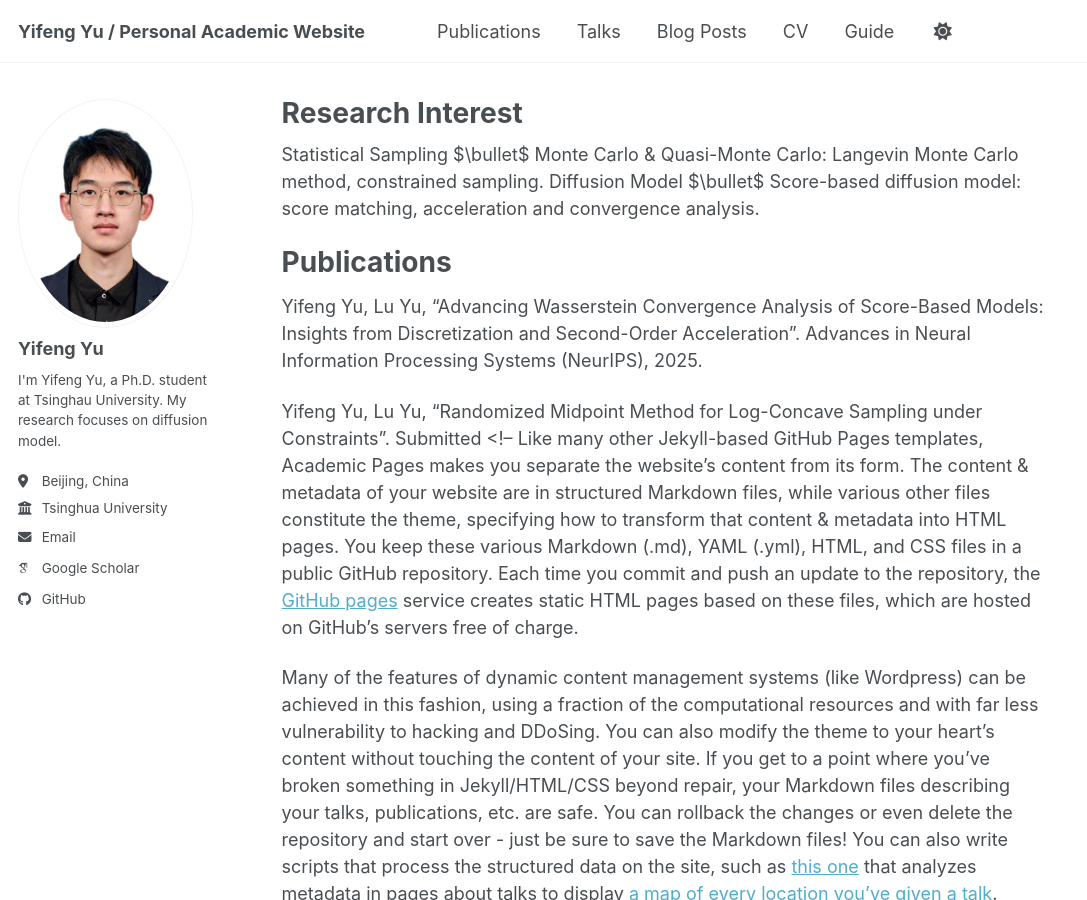
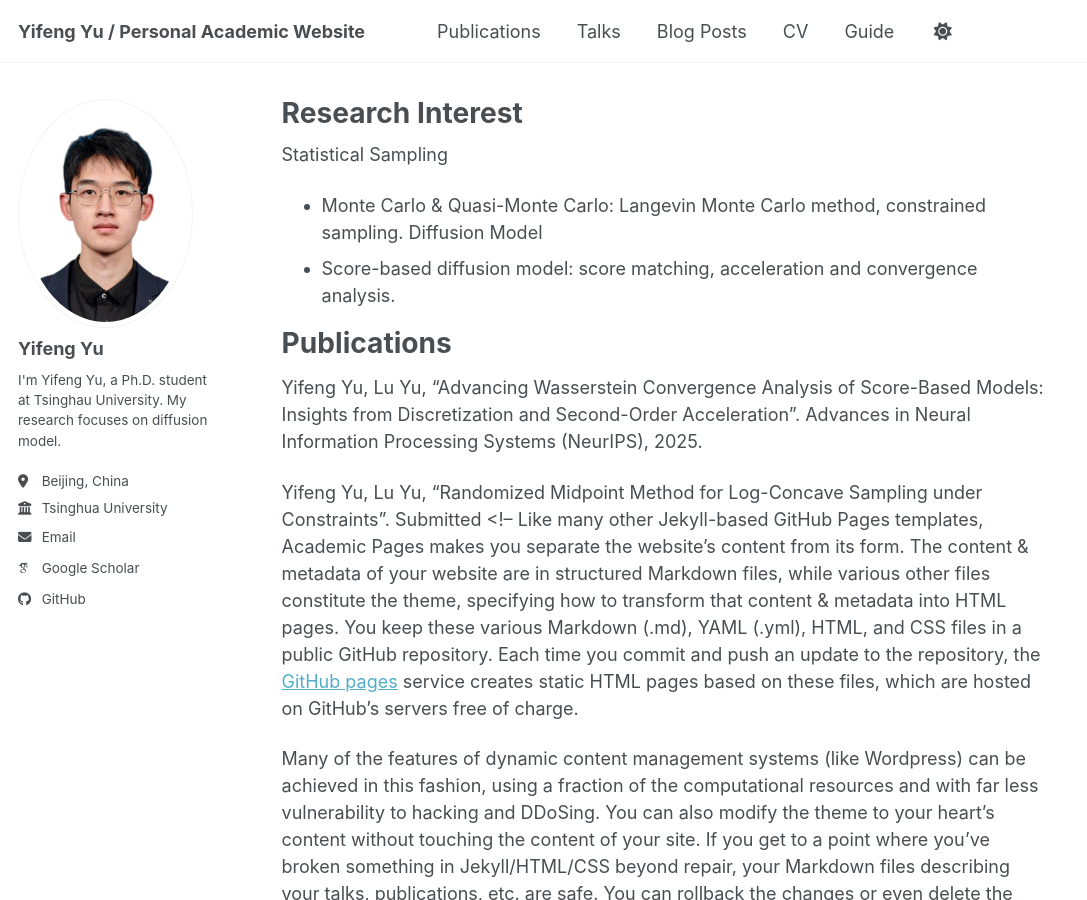
Before and after one commit to Iffen-Yu/iffen-yu.github.io, a Jekyll site: the page built from _pages/about.md, in a window 1280 px wide and 900 px high. Shown: the whole window, without its empty margins (0-1087 px from the left). Built offline with Jekyll 4.4.1, drawn with Linux system fonts in a browser that asks for light colours; some web fonts are replaced; a script bundle is joined from its source files by our own code; library files that are not in the unit come from our copies; some of the changed lines change nothing that is shown.

Commit message:
Update about.md

```diff
--- a/_pages/about.md
+++ b/_pages/about.md
@@ -11,9 +11,9 @@ redirect_from:
 
  You can fork [this template](https://github.com/academicpages/academicpages.github.io) right now, modify the configuration and Markdown files, add your own PDFs and other content, and have your own site for free, with no ads! -->
 Statistical Sampling
-$\bullet$ Monte Carlo & Quasi-Monte Carlo: Langevin Monte Carlo method, constrained sampling.
+- Monte Carlo & Quasi-Monte Carlo: Langevin Monte Carlo method, constrained sampling.
 Diffusion Model
-$\bullet$ Score-based diffusion model: score matching, acceleration and convergence analysis.
+- Score-based diffusion model: score matching, acceleration and convergence analysis.
 
 Publications
 ======
@@ -33,10 +33,10 @@ Internships
 ======
 <!-- 1. Register a GitHub account if you don't have one and confirm your e-mail (required!)
 1. Fork [this template](https://github.com/academicpages/academicpages.github.io) by clicking the "Use this template" button in the top right.
-1. Go to the repository's settings (rightmost item in the tabs that start with "Code", should be below "Unwatch"). Rename the repository "[your GitHub username].github.io", which will also be your website's URL.
-1. Set site-wide configuration and create content & metadata (see below -- also see [this set of diffs](https://archive.is/3TPas) showing what files were changed to set up [an example site](https://getorg-testacct.github.io) for a user with the username "getorg-testacct")
-1. Upload any files (like PDFs, .zip files, etc.) to the files/ directory. They will appear at https://[your GitHub username].github.io/files/example.pdf.
-1. Check status by going to the repository settings, in the "GitHub pages" section -->
+2. Go to the repository's settings (rightmost item in the tabs that start with "Code", should be below "Unwatch"). Rename the repository "[your GitHub username].github.io", which will also be your website's URL.
+3. Set site-wide configuration and create content & metadata (see below -- also see [this set of diffs](https://archive.is/3TPas) showing what files were changed to set up [an example site](https://getorg-testacct.github.io) for a user with the username "getorg-testacct")
+4. Upload any files (like PDFs, .zip files, etc.) to the files/ directory. They will appear at https://[your GitHub username].github.io/files/example.pdf.
+5. Check status by going to the repository settings, in the "GitHub pages" section -->
 
 Lingjun Investment(2023.11 – 2024.2)
 $\bullet$ Factor Mining: built momentum factors from the data of volume and open interest for opening and closing a position, built weight factors for position management in specific strategies.
```
